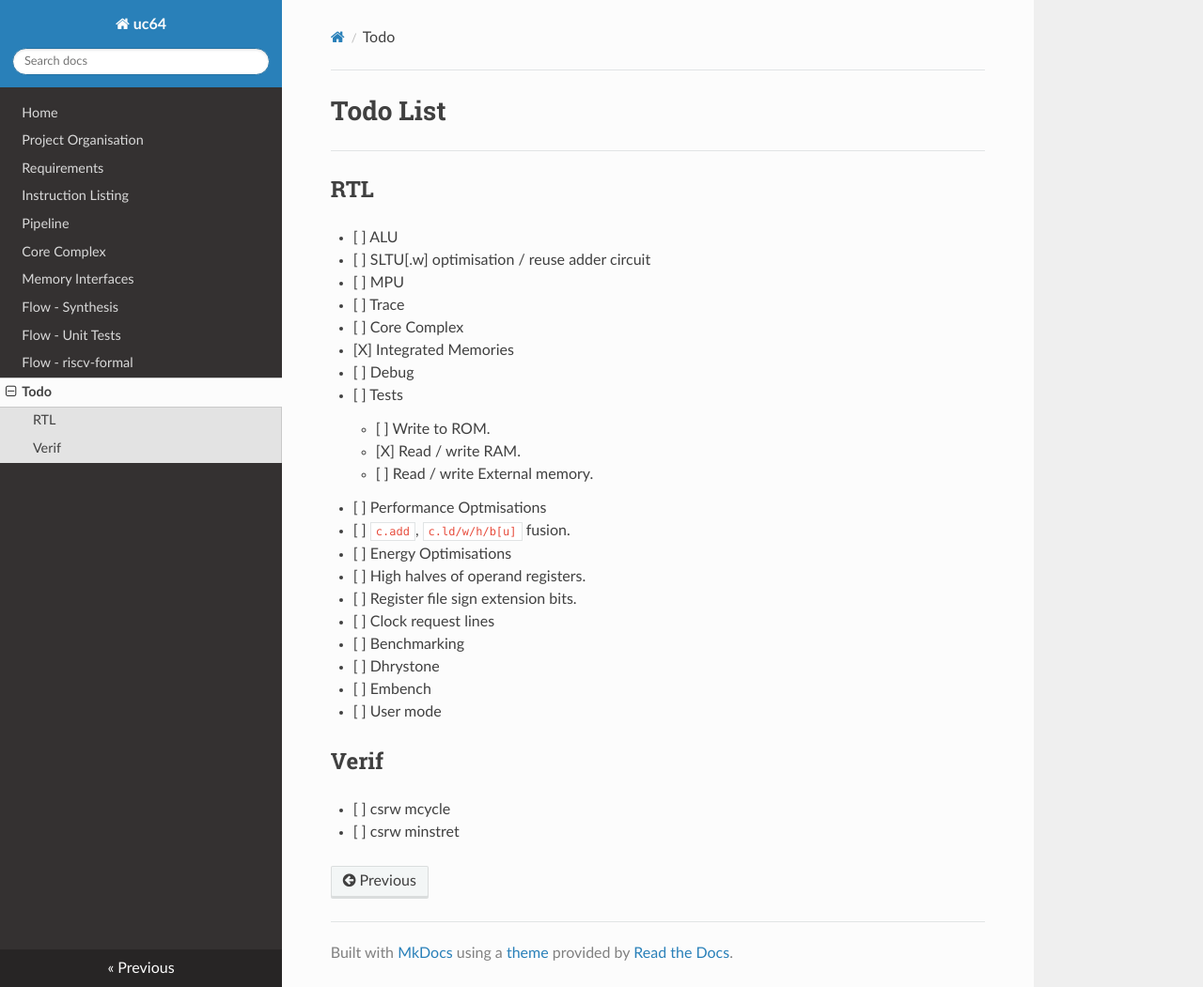
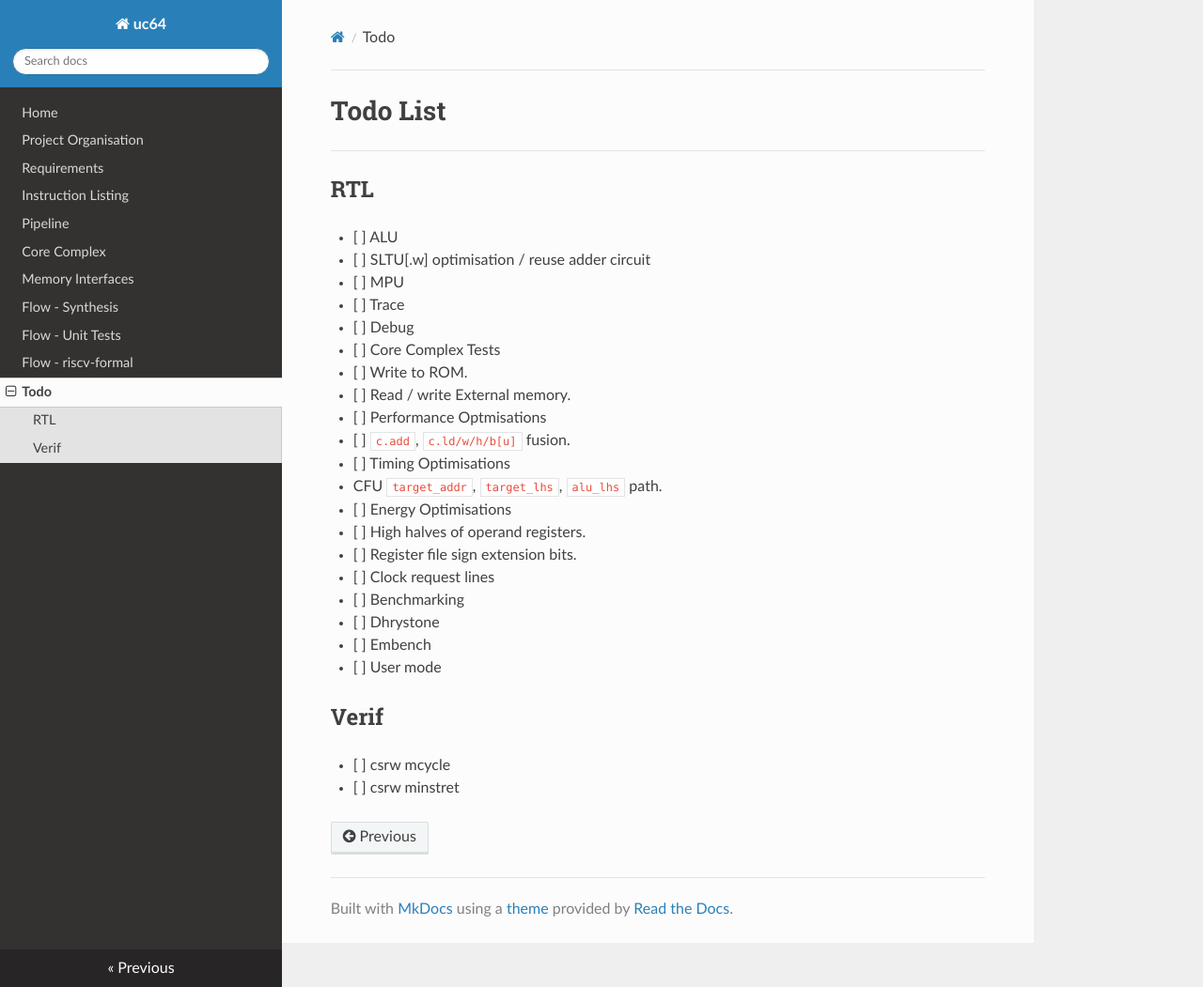
Before and after one commit to ben-marshall/croyde-riscv, an MkDocs documentation site: the page built from docs/todo.md, in a window 1280 px wide and 1051 px high. Shown: the whole window at 94% size. Built offline with MkDocs 1.6.1, drawn with Linux system fonts in a browser that asks for light colours; nearby versions of some CDN libraries.

Commit message:
Todo updates

```diff
--- a/docs/todo.md
+++ b/docs/todo.md
@@ -13,23 +13,21 @@
 
 - [ ] Trace
 
-- [ ] Core Complex
+- [ ] Debug
 
-  - [X] Integrated Memories
+- [ ] Core Complex Tests
 
-  - [ ] Debug
+  - [ ] Write to ROM.
 
-  - [ ] Tests
-
-    - [ ] Write to ROM.
-
-    - [X] Read / write RAM.
-
-    - [ ] Read / write External memory.
+  - [ ] Read / write External memory.
 
 - [ ] Performance Optmisations
 
   - [ ] `c.add`, `c.ld/w/h/b[u]` fusion.
+
+- [ ] Timing Optimisations
+
+  - CFU `target_addr`, `target_lhs`, `alu_lhs` path.
 
 - [ ] Energy Optimisations
 
```
